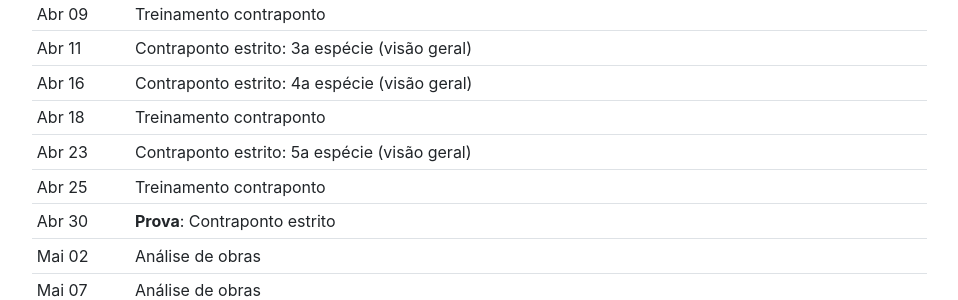
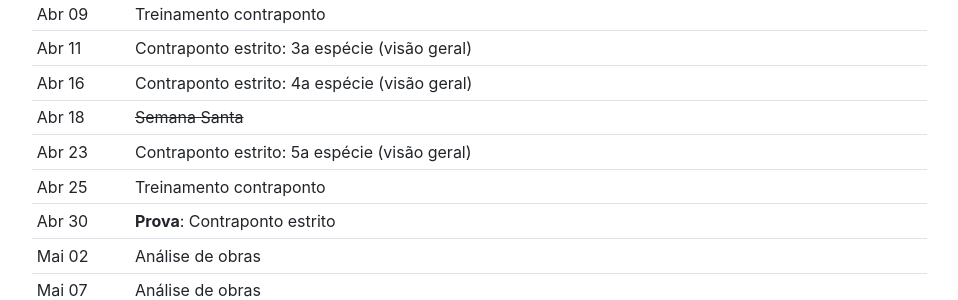
Before and after one commit to kroger/genosmus, a Jekyll site: the page built from _pedro/musa75.md, in a window 1280 px wide and 900 px high, scrolled down 1662 px. Shown: the part 153-453 px from the top of the window, without its empty margins (68-1026 px from the left). Built offline with Jekyll 4.4.1, drawn with Linux system fonts in a browser that asks for light colours.

Commit message:
Atualiza cronograma

```diff
--- a/_pedro/musa75.md
+++ b/_pedro/musa75.md
@@ -68,7 +68,7 @@ Abr 04 | Contraponto estrito: 2a espécie (visão geral)
 Abr 09 | Treinamento contraponto
 Abr 11 | Contraponto estrito: 3a espécie (visão geral)
 Abr 16 | Contraponto estrito: 4a espécie (visão geral)
-Abr 18 | Treinamento contraponto
+Abr 18 | <del>Semana Santa</del>
 Abr 23 | Contraponto estrito: 5a espécie (visão geral)
 Abr 25 | Treinamento contraponto
 Abr 30 | **Prova**: Contraponto estrito
```
